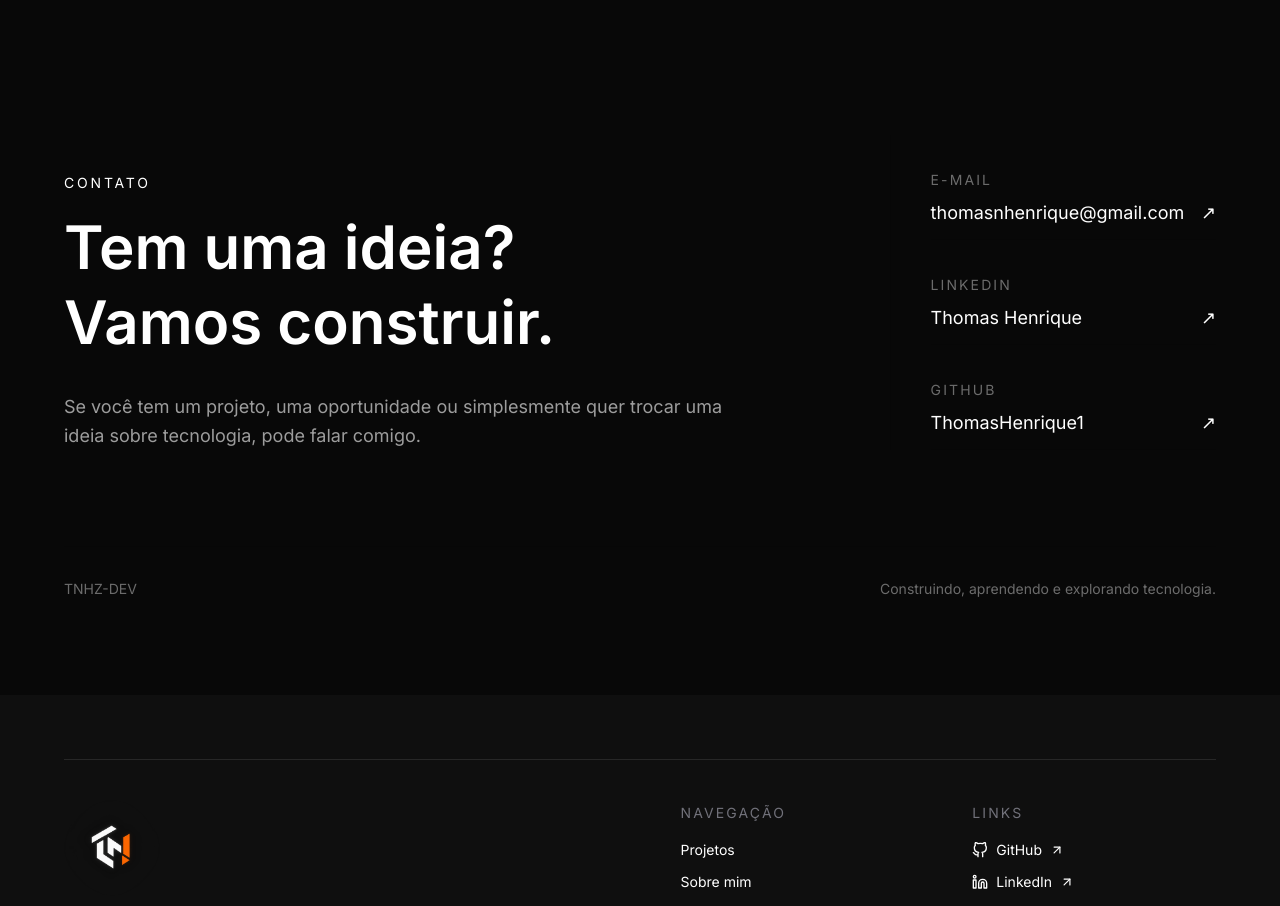
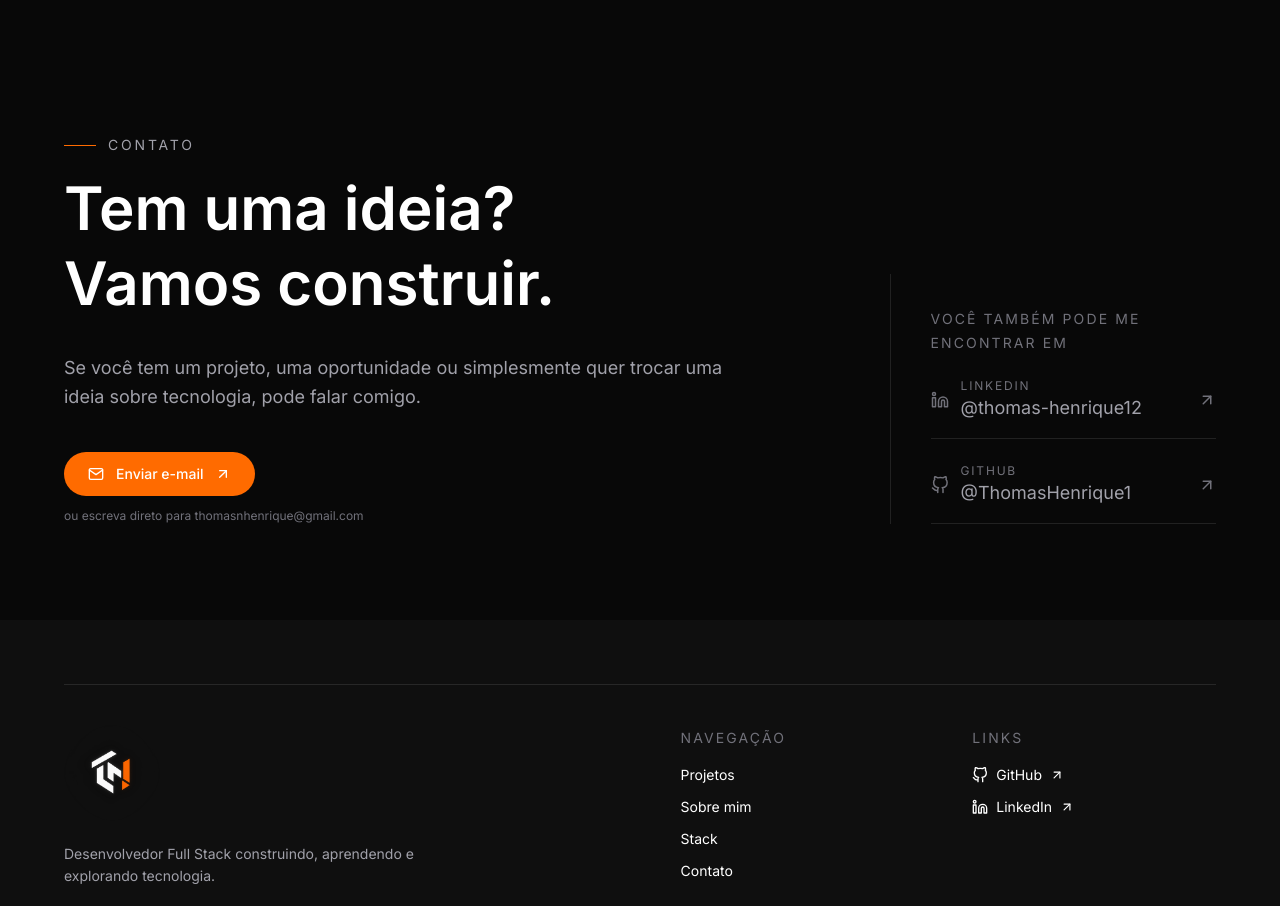
Before and after one commit to ThomasHenrique1/tnhz-dev-v2, a Next.js app: page / in a window 1280 px wide. Shown: the part 3540-4446 px from the top of the page. Built offline with nearby package versions, Linux system fonts and the light colour scheme.

Commit message:
feat(contact): reorganiza canais de contato
- Destaca o envio de e-mail como ação principal
- Agrupa links de LinkedIn e GitHub
- Ajusta hierarquia visual da seção

```diff
--- a/components/sections/Contact.tsx
+++ b/components/sections/Contact.tsx
@@ -1,110 +1,111 @@
+import { FiArrowUpRight, FiGithub, FiLinkedin, FiMail } from "react-icons/fi";
+
+const contactLinks = [
+  {
+    label: "LinkedIn",
+    value: "@thomas-henrique12",
+    href: "https://www.linkedin.com/in/thomas-henrique12/",
+    icon: FiLinkedin,
+  },
+  {
+    label: "GitHub",
+    value: "@ThomasHenrique1",
+    href: "https://github.com/ThomasHenrique1",
+    icon: FiGithub,
+  },
+];
+
 export default function Contact() {
   return (
-    <section
-      id="contato"
-      className="w-full px-6 py-24 sm:px-10 lg:px-16"
-    >
+    <section id="contato" className="w-full px-6 py-24 sm:px-10 lg:px-16">
       <div className="mx-auto max-w-7xl">
         <div className="grid gap-16 lg:grid-cols-[1.4fr_0.6fr] lg:items-end">
+          {/* Coluna esquerda — título + CTA principal */}
           <div>
-            <span className="text-sm uppercase tracking-[0.2em]">
+            <div className="flex items-center gap-3">
+              <span className="h-px w-8 bg-accent" aria-hidden="true" />
+              <span className="text-sm uppercase tracking-[0.2em] text-text-secondary">
                 Contato
               </span>
+            </div>
 
-            <h2 className="mt-4 max-w-3xl text-5xl font-semibold leading-tight sm:text-6xl">
+            <h2 className="mt-4 max-w-3xl text-5xl font-semibold leading-tight text-text-primary sm:text-6xl">
               Tem uma ideia?
               <br />
               Vamos construir.
             </h2>
 
-            <p className="mt-8 max-w-2xl text-base leading-relaxed opacity-60 sm:text-lg">
+            <p className="mt-8 max-w-2xl text-base leading-relaxed text-text-secondary sm:text-lg">
               Se você tem um projeto, uma oportunidade ou simplesmente quer
               trocar uma ideia sobre tecnologia, pode falar comigo.
             </p>
+
+            {/* CTA principal — e-mail */}
+            <a
+              href="mailto:thomasnhenrique@gmail.com?subject=Contato%20via%20portf%C3%B3lio"
+              className="group mt-10 inline-flex items-center gap-3 rounded-full bg-accent px-6 py-3 text-sm font-medium text-white transition-all duration-300 hover:bg-accent-hover hover:shadow-[0_0_24px_rgba(255,107,0,0.35)]"
+            >
+              <FiMail size={16} aria-hidden="true" />
+              Enviar e-mail
+              <FiArrowUpRight
+                size={16}
+                className="transition-transform duration-300 group-hover:translate-x-0.5 group-hover:-translate-y-0.5"
+                aria-hidden="true"
+              />
+            </a>
+
+            <p className="mt-3 text-xs text-text-muted">
+              ou escreva direto para{" "}
+              <a
+                href="mailto:thomasnhenrique@gmail.com"
+                className="text-text-secondary underline-offset-4 transition-colors duration-300 hover:text-accent hover:underline"
+              >
+                thomasnhenrique@gmail.com
+              </a>
+            </p>
           </div>
 
-          <div className="border-t border-black/10 pt-8 lg:border-l lg:border-t-0 lg:pl-10">
-            <div className="space-y-8">
-              <a
-                href="mailto:thomasnhenrique@gmail.com"
-                className="group block"
-              >
-                <span className="text-sm uppercase tracking-[0.15em] opacity-40">
-                  E-mail
+          {/* Coluna direita — links secundários */}
+          <div className="border-t border-border-subtle pt-8 lg:border-l lg:border-t-0 lg:pl-10">
+            <span className="text-sm uppercase tracking-[0.15em] text-text-muted">
+              Você também pode me encontrar em
             </span>
 
-                <div className="mt-2 flex items-center justify-between gap-4 border-b border-black/10 pb-3">
-                  <span className="text-base transition-transform duration-300 group-hover:translate-x-1 sm:text-lg">
-                    thomasnhenrique@gmail.com
-                  </span>
-
-                  <span
-                    className="text-lg transition-transform duration-300 group-hover:translate-x-1"
-                    aria-hidden="true"
-                  >
-                    ↗
-                  </span>
-                </div>
-              </a>
-
+            <div className="mt-6 space-y-6">
+              {contactLinks.map((link) => {
+                const Icon = link.icon;
+                return (
                   <a
-                href="https://www.linkedin.com/in/thomas-henrique12/"
+                    key={link.href}
+                    href={link.href}
                     target="_blank"
                     rel="noopener noreferrer"
-                className="group block"
+                    className="group flex items-center justify-between gap-4 border-b border-border-subtle pb-4 transition-colors duration-300"
                   >
-                <span className="text-sm uppercase tracking-[0.15em] opacity-40">
-                  LinkedIn
+                    <div className="flex items-center gap-3">
+                      <Icon
+                        size={18}
+                        className="shrink-0 text-text-muted transition-colors duration-300 group-hover:text-accent"
+                      />
+                      <div className="flex flex-col">
+                        <span className="text-xs uppercase tracking-[0.15em] text-text-muted">
+                          {link.label}
                         </span>
-
-                <div className="mt-2 flex items-center justify-between gap-4 border-b border-black/10 pb-3">
-                  <span className="text-base transition-transform duration-300 group-hover:translate-x-1 sm:text-lg">
-                    Thomas Henrique
+                        <span className="text-base text-text-secondary transition-colors duration-300 group-hover:text-text-primary sm:text-lg">
+                          {link.value}
                         </span>
-
-                  <span
-                    className="text-lg transition-transform duration-300 group-hover:translate-x-1"
-                    aria-hidden="true"
-                  >
-                    ↗
-                  </span>
-                </div>
-              </a>
-
-              <a
-                href="https://github.com/ThomasHenrique1"
-                target="_blank"
-                rel="noopener noreferrer"
-                className="group block"
-              >
-                <span className="text-sm uppercase tracking-[0.15em] opacity-40">
-                  GitHub
-                </span>
-
-                <div className="mt-2 flex items-center justify-between gap-4 border-b border-black/10 pb-3">
-                  <span className="text-base transition-transform duration-300 group-hover:translate-x-1 sm:text-lg">
-                    ThomasHenrique1
-                  </span>
-
-                  <span
-                    className="text-lg transition-transform duration-300 group-hover:translate-x-1"
-                    aria-hidden="true"
-                  >
-                    ↗
-                  </span>
-                </div>
-              </a>
-            </div>
                       </div>
                     </div>
 
-        <div className="mt-24 border-t border-black/10 pt-8">
-          <div className="flex flex-col gap-3 text-sm opacity-40 sm:flex-row sm:items-center sm:justify-between">
-            <span>TNHZ-DEV</span>
-
-            <span>
-              Construindo, aprendendo e explorando tecnologia.
-            </span>
+                    <FiArrowUpRight
+                      size={18}
+                      className="shrink-0 text-text-muted transition-all duration-300 group-hover:translate-x-0.5 group-hover:-translate-y-0.5 group-hover:text-accent"
+                      aria-hidden="true"
+                    />
+                  </a>
+                );
+              })}
+            </div>
           </div>
         </div>
       </div>
```
Lines whose indentation alone changed are shown as unchanged.
